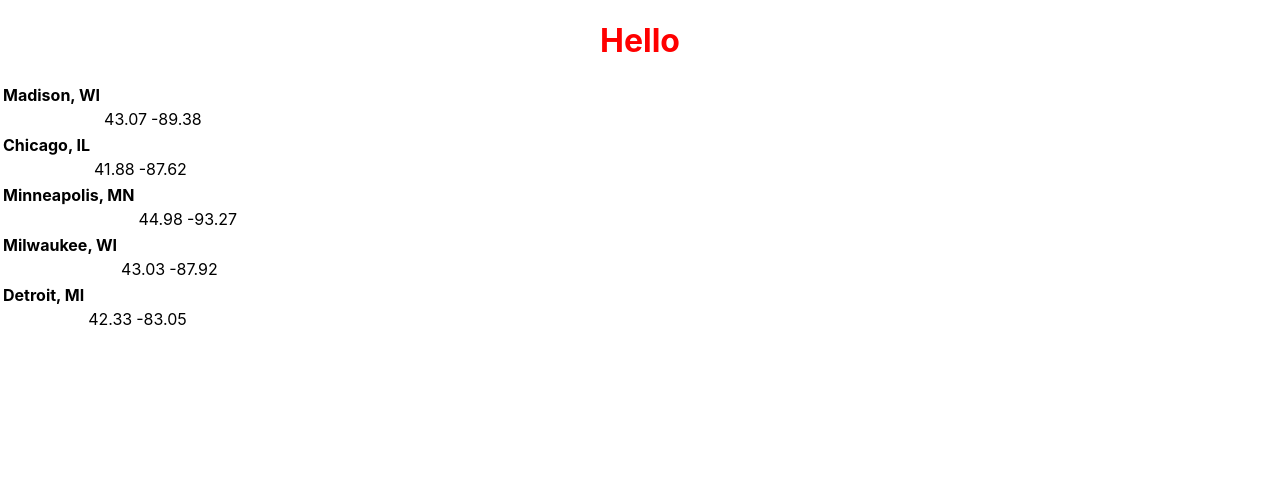
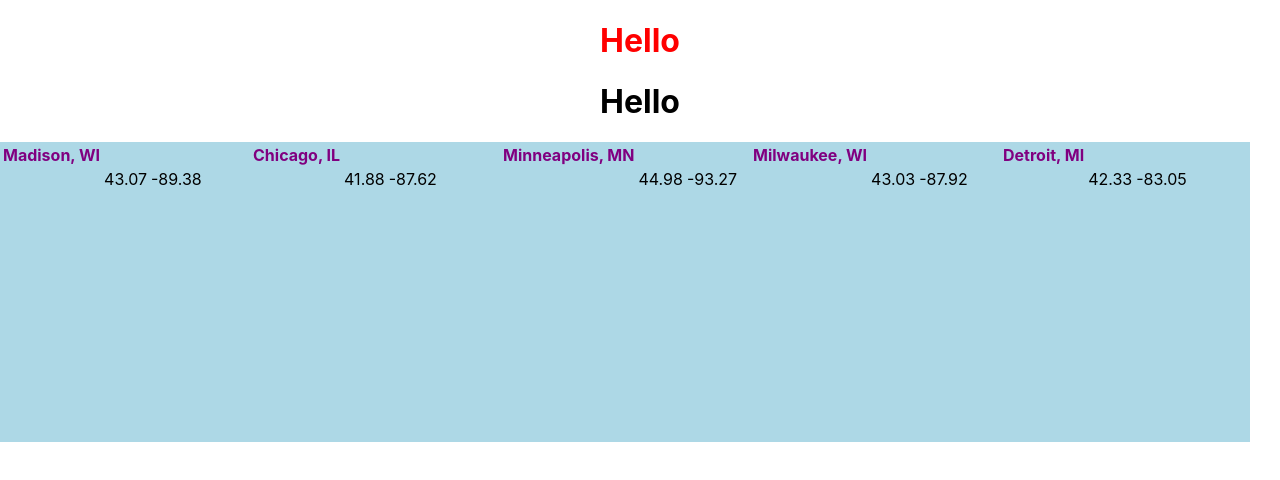
Before and after one commit to flintco/Weather-Dashboard, a React (Create React App) app: page / in a window 1280 px wide. Shown: the top 480 px of the page. Built offline with nearby package versions, Linux system fonts and the light colour scheme; no server answers.

Commit message:
Update CSS using Inline Styling and Javascript Obj

```diff
--- a/src/App.js
+++ b/src/App.js
@@ -5,20 +5,15 @@ import DailyForecast from './DailyForecast';
 
 class App extends Component {
   render() {
-    const ForecastStyles = {
-      backgroundColor: "blue",
-      width: "100px",
-      height: "100px",
-      float: "left"
-    };
     return (
       <div className="App">
         <h1 style={{color: "red"}}>Hello</h1>
-        <DailyForecast location="Madison, WI" lat="43.07" long="-89.38" style={{color: "red"}}></DailyForecast>
-        <DailyForecast style={ForecastStyles} location="Chicago, IL" lat="41.88" long="-87.62"></DailyForecast>
-        <DailyForecast style={ForecastStyles} location="Minneapolis, MN" lat="44.98" long="-93.27"></DailyForecast>
-        <DailyForecast style={ForecastStyles} location="Milwaukee, WI" lat="43.03" long="-87.92"></DailyForecast>
-        <DailyForecast style={ForecastStyles} location="Detroit, MI" lat="42.33" long="-83.05"></DailyForecast>
+        <h1>Hello</h1>
+        <DailyForecast location="Madison, WI" lat="43.07" long="-89.38"></DailyForecast>
+        <DailyForecast location="Chicago, IL" lat="41.88" long="-87.62"></DailyForecast>
+        <DailyForecast location="Minneapolis, MN" lat="44.98" long="-93.27"></DailyForecast>
+        <DailyForecast location="Milwaukee, WI" lat="43.03" long="-87.92"></DailyForecast>
+        <DailyForecast location="Detroit, MI" lat="42.33" long="-83.05"></DailyForecast>
       </div>
     );
 }
--- a/src/DailyForecast.js
+++ b/src/DailyForecast.js
@@ -20,11 +20,17 @@ class DailyForecast extends Component {
     }
 
     render() {
+      const ForecastStyles = {
+        backgroundColor: "lightBlue",
+        width: "250px",
+        height: "300px",
+        float: "left"
+      };
       return (
-        <div>
+        <div style={ForecastStyles}>
           <table>
             <tr>
-               <th>{this.props.location}</th>
+               <th style={{color: "purple"}}>{this.props.location}</th>
             </tr>
             <tr>
                <td>{this.state.temperature}</td>
```
